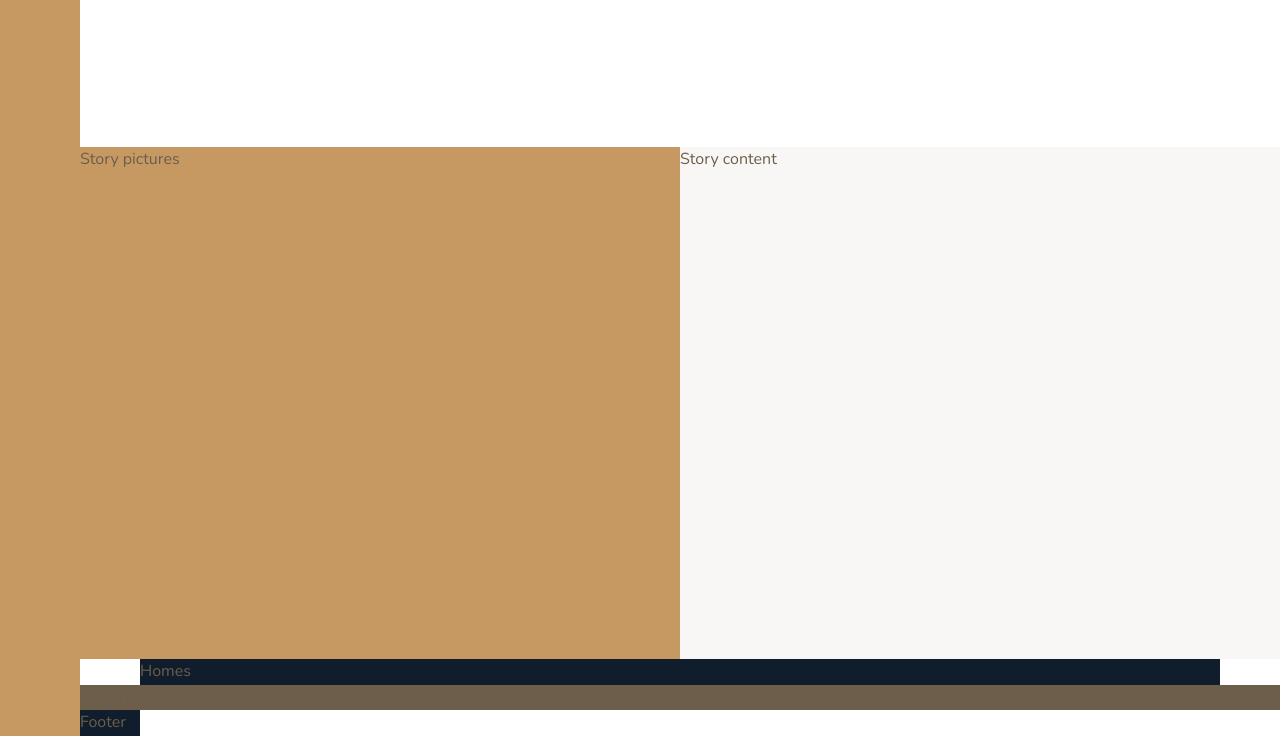
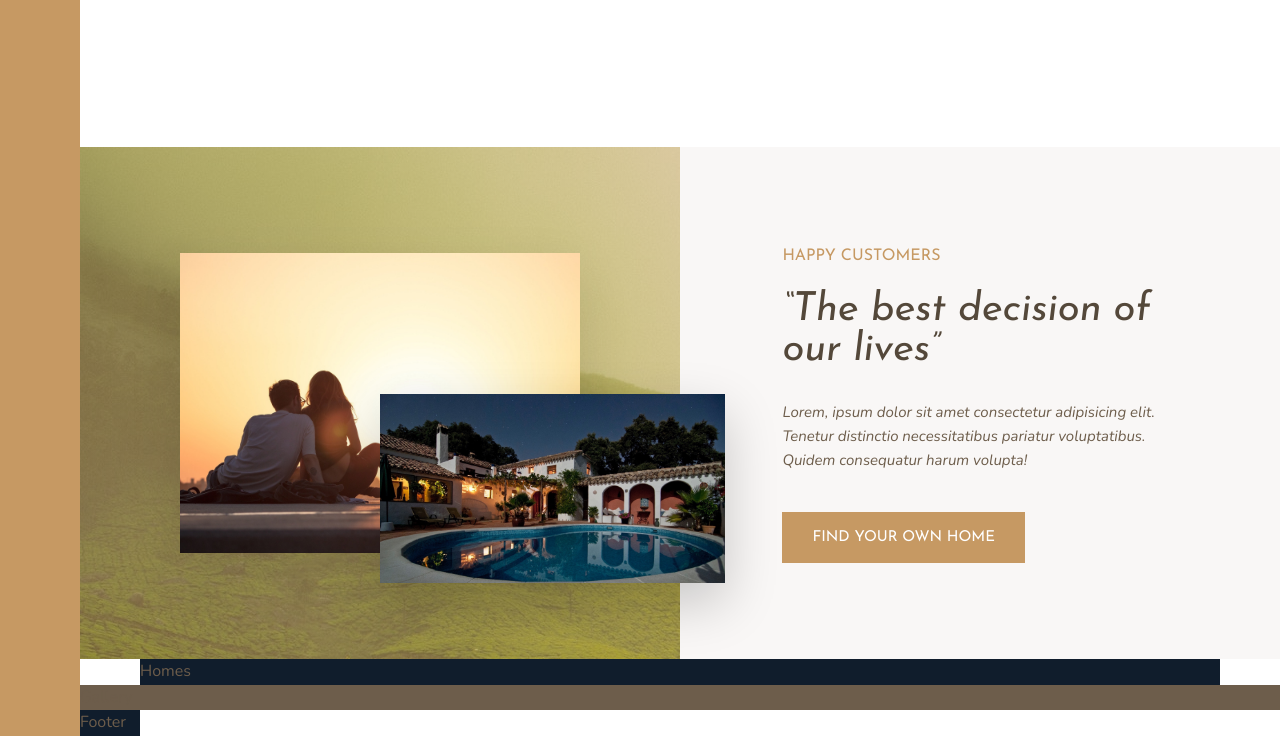
Before and after one commit to victorcanto/nexter, a website: page index.html in a window 1280 px wide. Shown: the part 1161-1897 px from the top of the page. Drawn offline with nearby package versions, Linux system fonts and the light colour scheme.

Commit message:
feat: completed story section

```diff
--- a/index.html
+++ b/index.html
@@ -48,7 +48,9 @@
         <svg class="feature__icon">
           <use xlink:href="img/sprite.svg#icon-map-pin"></use>
         </svg>
-        <h4 class="heading-4 heading-4--dark">All homes sin in top locations</h4>
+        <h4 class="heading-4 heading-4--dark">
+          All homes sin in top locations
+        </h4>
         <p class="feature__text">
           Tenetur distinctio necessitatibus pariatur voluptatibus quidem
           consequatur harum.
@@ -89,9 +91,21 @@
       </div>
     </section>
 
-    <div class="story__pictures">Story pictures</div>
+    <div class="story__pictures">
+      <img src="img/story-1.jpeg" alt="Couple with new house" class="story__img--1">
+      <img src="img/story-2.jpeg" alt="New house" class="story__img--2">
+    </div>
 
-    <div class="story__content">Story content</div>
+    <div class="story__content">
+      <h3 class="heading-3 mb-sm">Happy customers</h3>
+      <h2 class="heading-2 heading-2--dark mb-md">&ldquo;The best decision of our lives&rdquo;</h2>
+      <p class="story__text">
+        Lorem, ipsum dolor sit amet consectetur adipisicing elit. Tenetur
+        distinctio necessitatibus pariatur voluptatibus. Quidem consequatur
+        harum volupta!
+      </p>
+      <button class="btn">Find your own home</button>
+    </div>
 
     <section class="homes">Homes</section>
 
--- a/sass/_story.scss
+++ b/sass/_story.scss
@@ -3,10 +3,49 @@
   &__pictures {
     background-color: var(--color-primary);
     grid-column: full-start / col-end 4;
+    background-image: linear-gradient(rgba(#c69963, .5), rgba(#c69963, .5)), url(../img/back.jpg);
+
+    display: grid;
+    grid-template-rows: repeat(6, 1fr);
+    grid-template-columns: repeat(6, 1fr);
+    align-items: center;
+  }
+
+  &__img--1 {
+    width: 100%;
+    grid-row: 2 / 6;
+    grid-column: 2 / 6;
+    box-shadow: 0 2rem 5rem rgba(#000, .1);
+  }
+
+  &__img--2 {
+    width: 115%;
+    grid-row: 4 / 6;
+    grid-column: 4 / 7;
+    z-index: 20;
+    box-shadow: 0 2rem 5rem rgba(#000, .2);
   }
 
   &__content {
     background-color: var(--color-grey-light-1);
     grid-column: col-start 5 / full-end;
+
+    padding: 6rem 8vw;
+    /* FLEXBOX
+    display: flex;
+    flex-direction: column;
+    justify-content: center;
+    align-items: flex-start;*/
+
+    display: grid;
+    align-content: center;
+    justify-items: start;
+
+  }
+
+  &__text {
+    font-size: 1.5rem;
+    font-style: italic;
+    margin-bottom: 4rem;
   }
 }
--- a/sass/_typography.scss
+++ b/sass/_typography.scss
@@ -9,10 +9,24 @@
 
 .heading-2 {
   @extend %heading;
+  font-size: 4rem;
+  font-style: italic;
+  line-height: 1;
+
+  &--light {
+    color: var(--color-grey-light-1);
+  }
+
+  &--dark {
+    color: var(--color-grey-dark-1);
+  }
 }
 
 .heading-3 {
   @extend %heading;
+  font-size: 1.6rem;
+  color: var(--color-primary);
+  text-transform: uppercase;
 }
 
 .heading-4 {
@@ -27,3 +41,36 @@
     color: var(--color-grey-dark-1);
   }
 }
+
+.btn {
+  background-color: var(--color-primary);
+  color: #fff;
+  border: none;
+  border-radius: 0;
+  font-family: var(--font-display);
+  font-size: 1.5rem;
+  text-transform: uppercase;
+  padding: 1.8rem 3rem;
+  cursor: pointer;
+  transition: all .2s;
+
+  &:hover {
+    background-color: var(--color-primary-dark);
+  }
+}
+
+.mb-sm {
+  margin-bottom: 2rem;
+}
+
+.mb-md {
+  margin-bottom: 3rem;
+}
+
+.mb-lg {
+  margin-bottom: 4rem;
+}
+
+.mb-hg {
+  margin-bottom: 8rem;
+}
```
Also changed, not shown: css/style.css, 1 other file.
